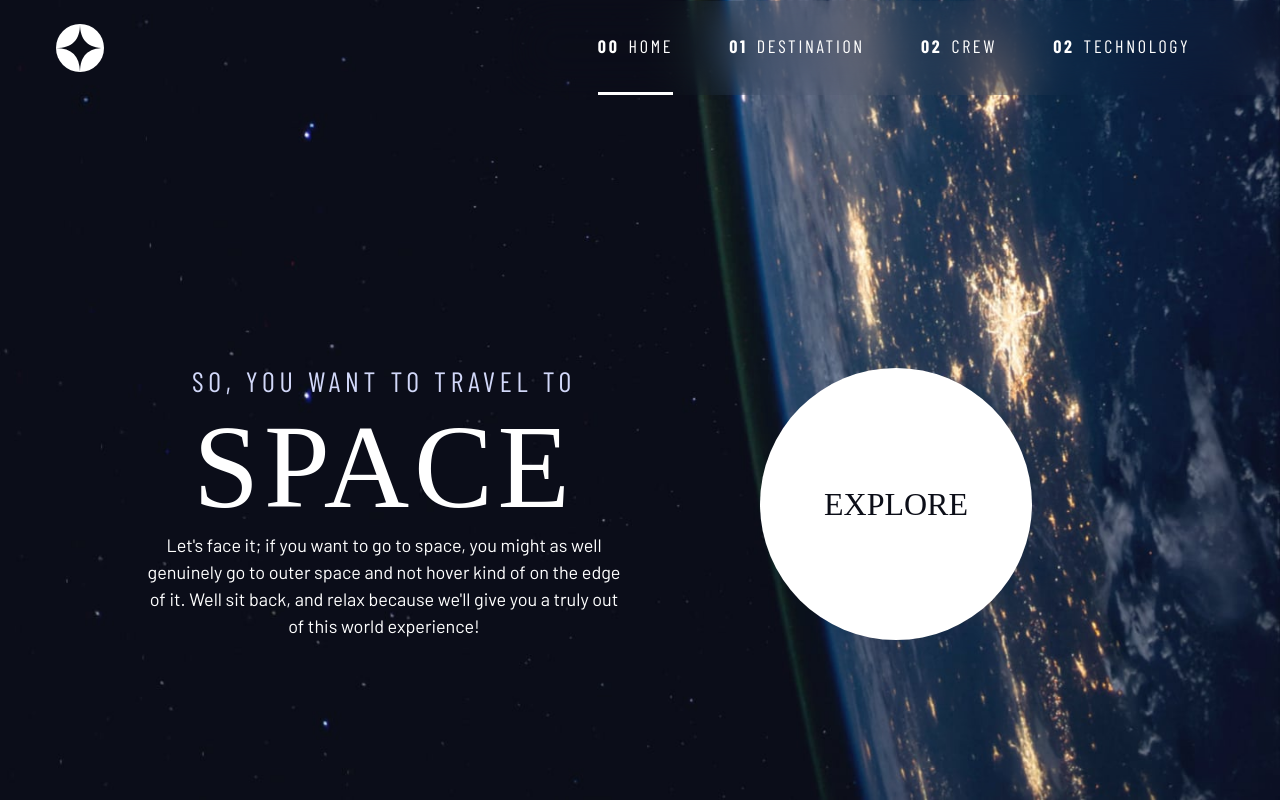
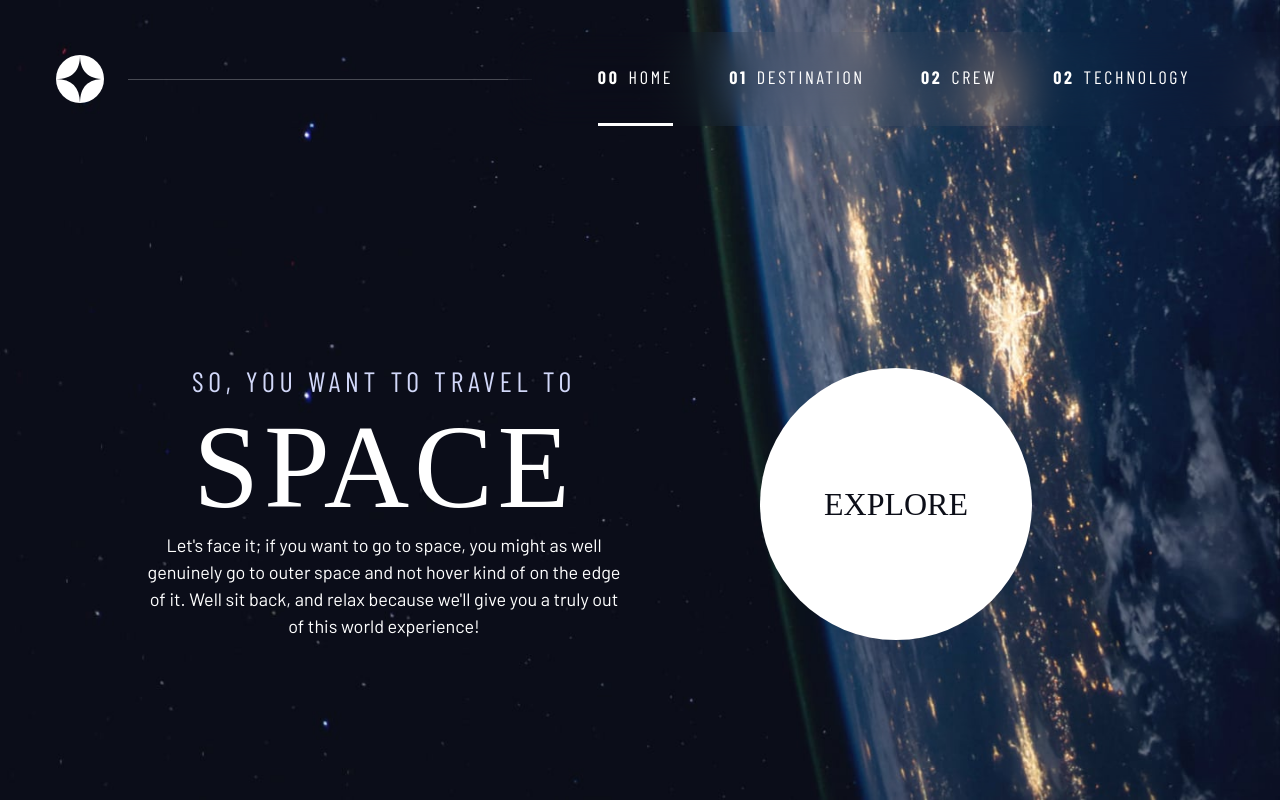
Before and after one commit to lap-4ront/layouts, a plain HTML site: page space-tourism/index.html in a window 1280 px wide. Drawn offline with nearby package versions, Linux system fonts and the light colour scheme; a web font is replaced by a local one.

```diff
--- a/space-tourism/css/space.css
+++ b/space-tourism/css/space.css
@@ -431,13 +431,33 @@
   }
 }
 
-@media (min-width: 35rem) and (max-width: 45rem) {
+@media (min-width: 35em) and (max-width: 44.999em) {
   .primary-navigation a>span {
     display: none;
   }
 }
 
-@media (min-width: 45em) {}
+@media (min-width: 45em) {
+  .primary-header::after {
+    background: hsl(var(--clr-white) / .25);
+    content: '';
+    display: block;
+    height: 1px;
+    margin-right: -2.5rem;
+    order: 1;
+    position: relative;
+    width: 100%;
+  }
+
+  nav {
+    order: 2;
+  }
+
+  .primary-navigation {
+    margin-block: 2rem;
+  }
+
+}
 
 .underline-indicators>* {
   cursor: pointer;
```
